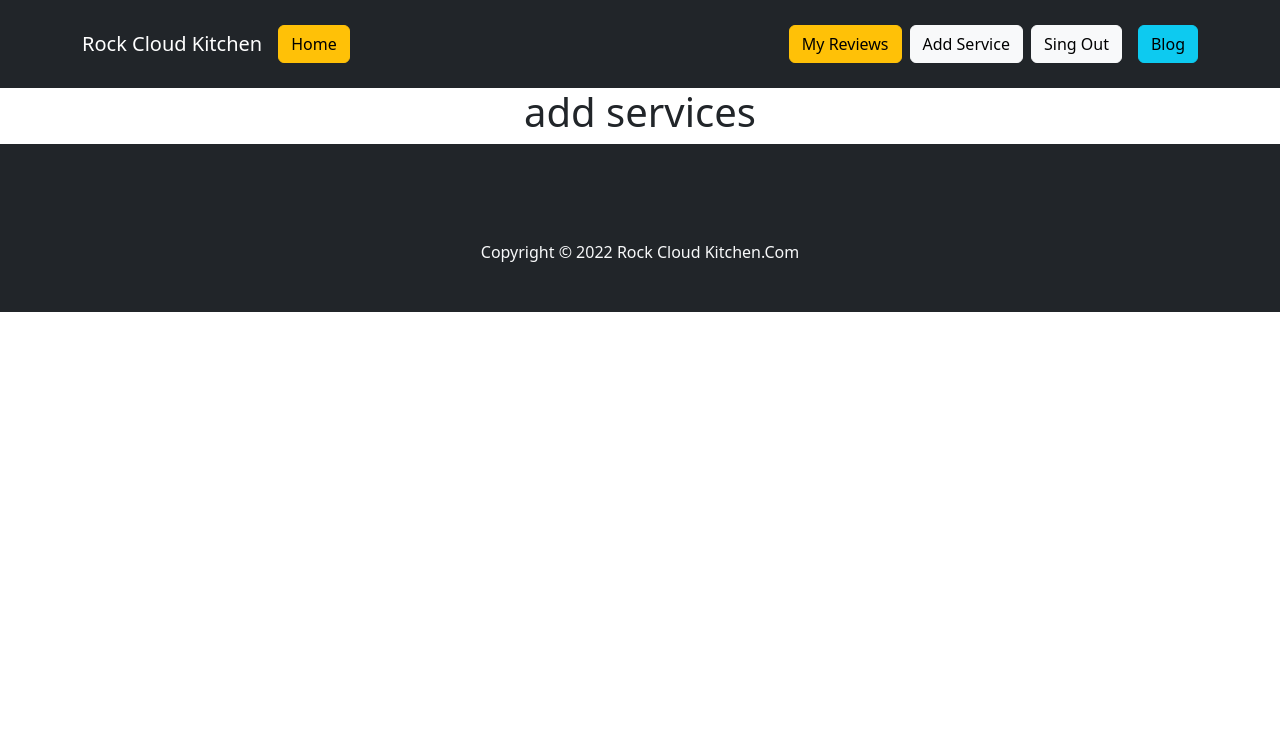
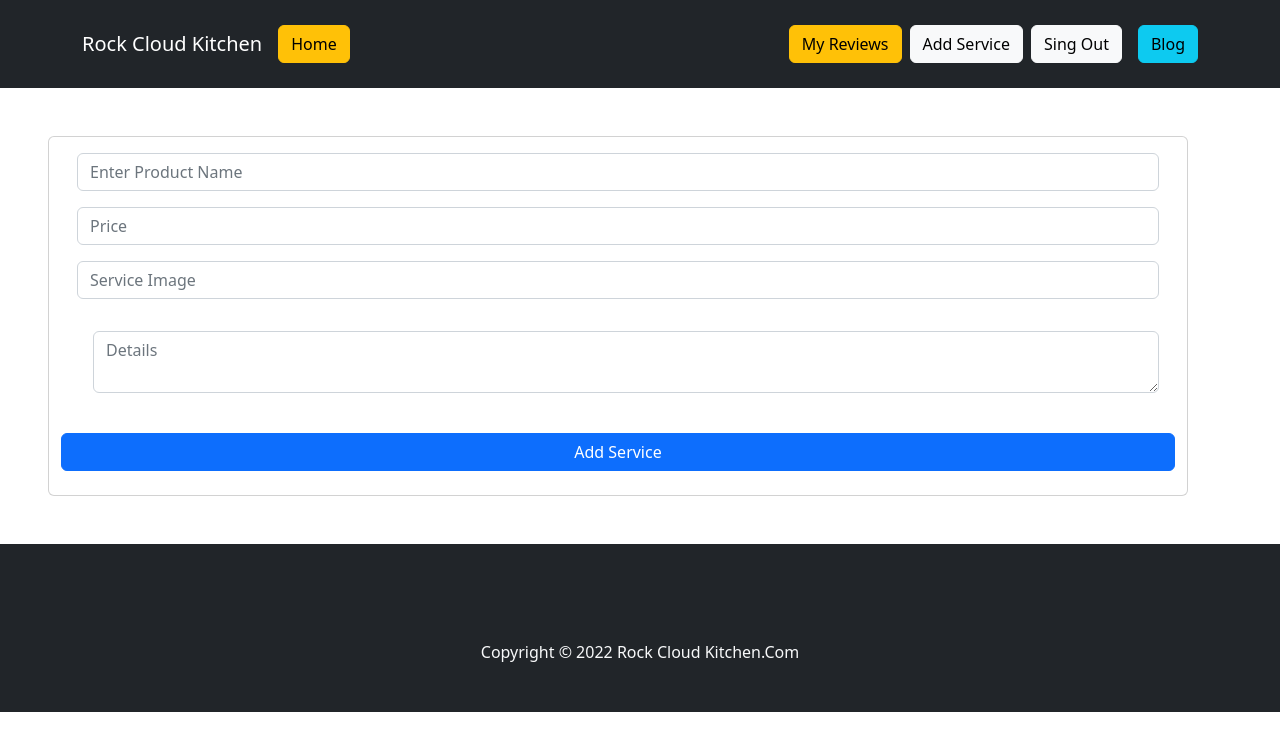
Before and after one commit to chykasib/cloud-kitchen-client-repo, a React (Create React App) app: page /addService in a window 1280 px wide. Shown: the top 750 px of the page. Built offline with nearby package versions, Linux system fonts and the light colour scheme; no server answers; sample sign-in values are in the browser's storage.

Commit message:
add two section

```diff
--- a/src/Routes/Route/Route.js
+++ b/src/Routes/Route/Route.js
@@ -2,6 +2,7 @@ import { createBrowserRouter } from "react-router-dom";
 import Main from "../../layout/Main";
 import AddService from "../../pages/AddService/AddService";
 import Blog from "../../pages/Blog/Blog";
+import ErrorPage from "../../pages/ErrorPage/ErrorPage";
 import Home from "../../pages/Home/Home";
 import Login from "../../pages/Login/Login";
 import Register from "../../pages/Register/Register";
@@ -13,7 +14,7 @@ import PrivateRoute from "../PrivateRoute/PrivateRoute";
 
 export const router = createBrowserRouter([
     {
-        path: '/', element: <Main></Main>, children: [
+        path: '/', element: <Main></Main>, errorElement: <ErrorPage />, children: [
             {
                 path: '/', element: <Home></Home>,
                 loader: () => fetch('http://localhost:5000/services')
--- a/src/pages/AddService/AddService.js
+++ b/src/pages/AddService/AddService.js
@@ -1,12 +1,72 @@
-import React from 'react';
+import React, { useContext } from 'react';
+import { Button, Card } from 'react-bootstrap';
+import Form from 'react-bootstrap/Form';
+import { ToastContainer, toast } from 'react-toastify';
+import 'react-toastify/dist/ReactToastify.css';
+import { AuthContext } from '../../Context/AuthProvider';
 import useTitle from '../../Hooks/UseTitle';
 
 const AddService = () => {
+    const { user } = useContext(AuthContext);
+    const addService = () => toast("service is added successfully");
+    const handleSubmit = e => {
+        e.preventDefault()
+        const form = e.target;
+        const name = form.productName.value
+        const price = parseInt(form.price.value)
+        const img = form.img.value
+        const details = form.details.value;
+        const service = {
+            name: name,
+            price: price,
+            img: img,
+            email: user?.email,
+            details: details
+
+        }
+        console.log(service)
+        fetch('http://localhost:5000/AllServices', {
+            method: 'POST',
+            headers: { 'Content-Type': 'application/json' },
+            body: JSON.stringify(service)
+        })
+            .then(res => res.json())
+            .then(data => {
+                if (data.acknowledged) {
+                    form.reset('')
+                }
+            })
+            .catch(error => console.error(error))
+    }
     useTitle('Add Services')
     return (
-        <div>
-            <h1>add services</h1>
-        </div>
+
+        <Card className='container m-5 '>
+            <Form onSubmit={handleSubmit} className='text-center'>
+                <Form.Group className="m-3" controlId="formBasicName">
+                    <Form.Control type="text" name='productName' placeholder="Enter Product Name" required />
+                </Form.Group>
+                <Form.Group className="m-3" controlId="formBasicPrice">
+                    <Form.Control type="text" name='price' placeholder='Price' required />
+                </Form.Group>
+                <Form.Group className="m-3" controlId="formBasicImg">
+                    <Form.Control type="img" name='img' placeholder='Service Image' required />
+                </Form.Group>
+                <Form.Group className="m-3 ps-3 pt-3 fs-5" controlId="text">
+                    <Form.Control as="textarea"
+                        required
+                        name='details'
+                        type="text"
+                        placeholder='Details'
+                    />
+                </Form.Group>
+                <Button onClick={addService} className='w-100 my-4' variant="primary" type="submit">
+                    Add Service
+                </Button>
+                <ToastContainer />
+            </Form>
+        </Card>
+
     );
 };
 
--- /dev/null
+++ b/src/pages/ErrorPage/ErrorPage.js
@@ -0,0 +1,16 @@
+import { useRouteError } from "react-router-dom";
+
+export default function ErrorPage() {
+    const error = useRouteError();
+    console.error(error);
+
+    return (
+        <div id="error-page" className="text-center mt-5">
+            <h1>Oops!</h1>
+            <p>Sorry, an unexpected error has occurred.</p>
+            <p>
+                <i>{error.statusText || error.message}</i>
+            </p>
+        </div>
+    );
+}
--- /dev/null
+++ b/src/pages/Home/Banner/Banner.js
@@ -0,0 +1,25 @@
+import React from 'react';
+import Card from 'react-bootstrap/Card';
+const Banner = () => {
+  return (
+
+    <div className="container">
+      <Card className="bg-dark text-white">
+        <Card.Img src="https://encrypted-tbn0.gstatic.com/images?q=tbn:ANd9GcSixATlcp8xpKvuXnzRqm19VWh7XSGigfuBOg&usqp=CAU" alt="Card image" />
+        <Card.ImgOverlay>
+          <Card.Title>
+            <p className='text-center fs-1 pt-5'>Welcome to the Rock Cloud Kitchen</p>
+          </Card.Title>
+          <Card.Text>
+            This is a wider card with supporting text below as a natural lead-in
+            to additional content. This content is a little bit longer.
+          </Card.Text>
+          <Card.Text>Last updated 3 mins ago</Card.Text>
+        </Card.ImgOverlay>
+      </Card>
+    </div>
+
+  );
+};
+
+export default Banner;
--- a/src/pages/Home/Home.js
+++ b/src/pages/Home/Home.js
@@ -6,6 +6,7 @@ import MainItems from './MainItems/MainItems';
 import { Button } from 'react-bootstrap';
 import useTitle from '../../Hooks/UseTitle';
 import About from './About/About';
+import Banner from './Banner/Banner';
 const Home = () => {
     const services = useLoaderData()
     console.log(services)
@@ -37,8 +38,9 @@ const Home = () => {
             <section className='my-5'>
                 <About></About>
             </section>
-
-
+            <section className='my-5'>
+                <Banner></Banner>
+            </section>
         </div>
     );
 };
--- a/src/pages/Reviews/ReviewRow.js
+++ b/src/pages/Reviews/ReviewRow.js
@@ -1,7 +1,7 @@
 import React, { useState } from 'react';
 import Modal from 'react-bootstrap/Modal';
 import { Button } from 'react-bootstrap';
-const ReviewRow = ({ reviewItem, handleDelete }) => {
+const ReviewRow = ({ reviewItem, handleDelete, removeService }) => {
     const [show, setShow] = useState(false);
     const handleClose = () => setShow(false);
     const handleShow = () => setShow(true);
--- a/src/pages/Reviews/Reviews.js
+++ b/src/pages/Reviews/Reviews.js
@@ -2,10 +2,13 @@ import React, { useContext, useEffect, useState } from 'react';
 import { AuthContext } from '../../Context/AuthProvider';
 import Table from 'react-bootstrap/Table';
 import ReviewRow from './ReviewRow';
+import { ToastContainer, toast } from 'react-toastify';
+import 'react-toastify/dist/ReactToastify.css';
 import useTitle from '../../Hooks/UseTitle';
 const Reviews = () => {
     const { user } = useContext(AuthContext);
     const [reviews, setReviews] = useState([]);
+    const removeService = () => toast("service is added successfully");
     useTitle('Reviews')
     useEffect(() => {
         fetch(`http://localhost:5000/reviews?email=${user?.email}`)
@@ -23,7 +26,7 @@ const Reviews = () => {
             .then(res => res.json())
             .then(data => {
                 if (data.deletedCount > 0) {
-                    alert('review successfully deleted')
+                    toast('review successfully deleted')
                     const remaining = reviews.filter(review => review._id !== id);
                     setReviews(remaining)
                 }
@@ -43,19 +46,11 @@ const Reviews = () => {
 
             })
     }
+    const item = 'no review added'
     return (
-        <div>
-            {
-                reviews.map(review =>
-                    <>
-                        <Table className='text-center container m-5'>
+
+            <Table className='text-center container m-5'>
                             {
-                                review.length === 0 ?
-                                    <thead>
-                                        <h1 className='my-5'> no item found</h1>
-
-                                    </thead>
-                                    :
                                     <>
                                         <thead>
                                             <tr>
@@ -68,17 +63,13 @@ const Reviews = () => {
                                         </thead>
                                         <tbody>
                                             {
-                                                reviews.map(review => <ReviewRow key={review._id} reviewItem={review} handleDelete={handleDelete}></ReviewRow>)
+                                                reviews.map(review => <ReviewRow key={review._id} reviewItem={review} handleDelete={handleDelete} removeService={removeService}></ReviewRow>)
                                             }
                                         </tbody>
                                     </>
                             }
                         </Table>
-                    </>
-                )
 
-            }
-        </div>
     );
 };
 
--- a/src/pages/ServiceDetails/ServiceDetails.js
+++ b/src/pages/ServiceDetails/ServiceDetails.js
@@ -1,10 +1,8 @@
-import React, { useContext } from 'react';
+import React from 'react';
 import { useLoaderData } from 'react-router-dom';
 import Card from 'react-bootstrap/Card';
-import { AuthContext } from '../../Context/AuthProvider';
 import ReviewSection from '../ReviewSection/ReviewSection';
 const ServiceDetails = () => {
-    const { user } = useContext(AuthContext)
     const service = useLoaderData();
     const { name, img, price, details, _id } = service;
     console.log(service)
--- a/src/pages/Services/Services.js
+++ b/src/pages/Services/Services.js
@@ -5,6 +5,7 @@ import Service from './Service/Service';
 
 const Services = () => {
     const allServices = useLoaderData()
+    console.log(allServices)
     return (
         <div className='container my-5'>
             <>
@@ -15,6 +16,7 @@ const Services = () => {
                 </Row>
             </>
         </div>
+
     );
 };
 
```
Also changed, not shown: src/pages/Service/Service.js (deleted, +0 -11 lines).
